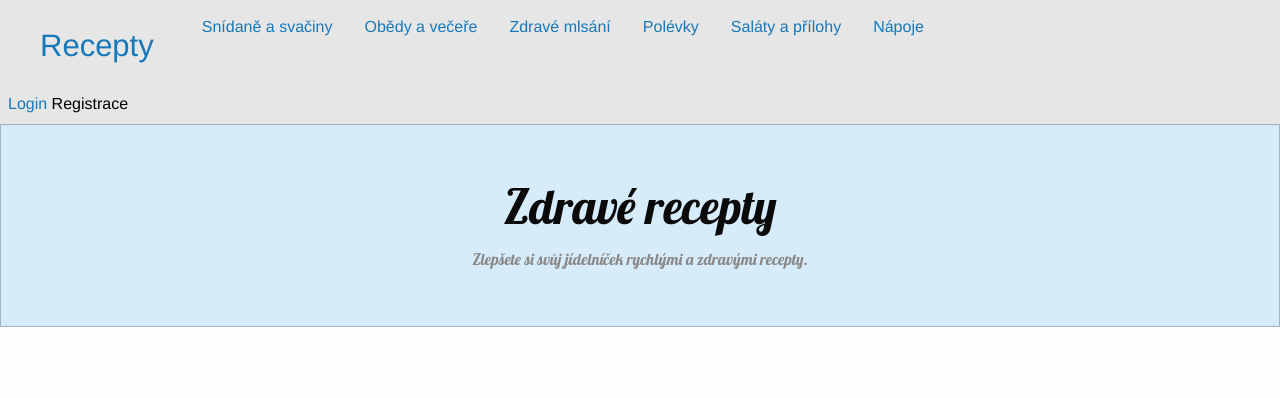
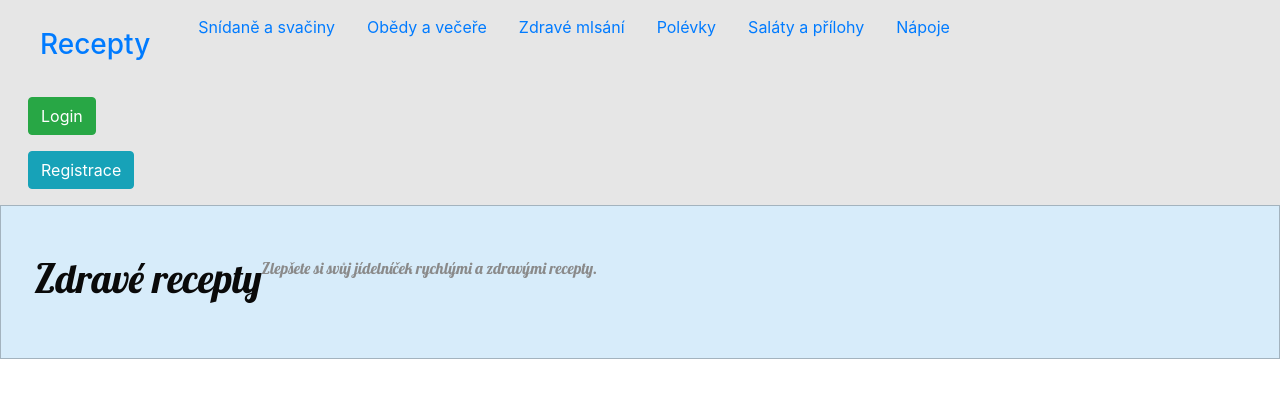
Before and after one commit to SaikiDean/final_project, a Django app: template recepty/templates/lunch_dinner.html in a window 1280 px wide. Shown: the top 398 px of the page. Run offline with Django 3.2, Linux system fonts and the light colour scheme; the template is opened without the code that fills it, so the values that code supplies are empty; some libraries are stand-ins or nearby versions.

Commit message:
pokus o design

```diff
--- a/recepty/recipes/forms.py
+++ b/recepty/recipes/forms.py
@@ -7,7 +7,7 @@ class RecipeForm(forms.ModelForm):
     class Meta:
         model = Recipe
         fields = ('Recipe_Title', 'Recipe_Ingredients', 'Recipe_Description',
-                  'Recipe_Img','Recipe_Info','Recipe_Cat')
+                  'Recipe_Img','Recipe_Info','Recipe_Cat', 'Recipe_note')
 
 
 class RegistraceForm(UserCreationForm):
--- a/recepty/templates/base.html
+++ b/recepty/templates/base.html
@@ -7,7 +7,10 @@
       <title>Zdravé recepty</title>
       <link rel="stylesheet" href="http://dhbhdrzi4tiry.cloudfront.net/cdn/sites/foundation.min.css">
       <link href="//fonts.googleapis.com/css?family=Lobster&subset=latin,latin-ext" rel="stylesheet" type="text/css">
-      <script src="https://code.jquery.com/jquery-2.1.4.min.js"></script>
+      <link rel="stylesheet" href="https://maxcdn.bootstrapcdn.com/bootstrap/4.0.0/css/bootstrap.min.css"
+              integrity="sha384-Gn5384xqQ1aoWXA+058RXPxPg6fy4IWvTNh0E263XmFcJlSAwiGgFAW/dAiS6JXm"
+              crossorigin="anonymous">
+        <script src="https://code.jquery.com/jquery-2.1.4.min.js"></script>
       <script src="http://dhbhdrzi4tiry.cloudfront.net/cdn/sites/foundation.js"></script>
 
 
@@ -44,9 +47,17 @@
                 <a class="nav-link" href="/drinks">Nápoje</a>
             </li>
         </ul>
-          <a class="nav-link" href="/login">Login</a>
-          <a class="nav-link" href="/register">
+          <div class="navbar-nav navbar-right row"></div>
+          <ul class="navbar-nav">
+              <li class="nav-item">
+          <a class="nav-link" href="/login"><button class="btn btn-success">Login</button></a>
+              </li>
+              <li class="nav-item">
+          <a class="nav-link nav justify-content-end" href="/register">
               <button class="btn btn-info">Registrace</button></a>
+              </li>
+          </ul>
+          </div>
       </div>
     </div>
     <!-- End Top Bar -->
@@ -54,7 +65,7 @@
     <div class="callout large primary">
       <div class="row column text-center">
         <h1 style="font-family: Lobster">Zdravé recepty</h1>
-        <p class="subheader" style="font-family: Lobster">Zlepšete si svůj jídelníček rychlými a zdravými recepty.</p>
+        <p class="subheader text-center" style="font-family: Lobster">Zlepšete si svůj jídelníček rychlými a zdravými recepty.</p>
       </div>
     </div>
 
@@ -65,4 +76,7 @@
       </div>
     </div>
   </body>
+<script src="https://maxcdn.bootstrapcdn.com/bootstrap/4.0.0/js/bootstrap.min.js"
+            integrity="sha384-JZR6Spejh4U02d8jOt6vLEHfe/JQGiRRSQQxSfFWpi1MquVdAyjUar5+76PVCmYl"
+            crossorigin="anonymous"></script>
 </html>
--- a/recepty/templates/lunch_dinner.html
+++ b/recepty/templates/lunch_dinner.html
@@ -1,5 +1,6 @@
 {% extends 'base.html' %}
 {% block content %}
+<div class="container text-center">
     {% for recipe in recipes %}
         {% if recipe.Recipe_Cat == 2 %}
  <div class="post">
@@ -10,4 +11,5 @@
 </div>
         {% endif %}
     {% endfor %}
+    </div>
 {% endblock %}
```
Also changed, not shown: recepty/recipes/views.py (+7 -7 lines), recepty/templates/bmi.html (deleted, +0 -10 lines).
